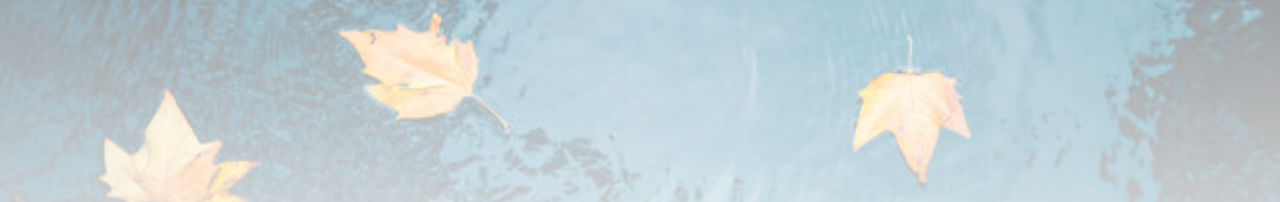
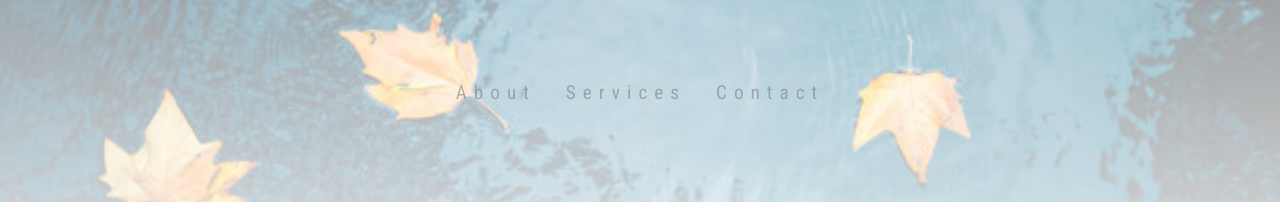
Before and after one commit to rsalomon1/rsalomon1.github.io, a React (Create React App) app in the folder robin-portfolio/: page /#/ in a window 1280 px wide. Shown: the part 439-641 px from the top of the page. Built offline with nearby package versions, Linux system fonts and the light colour scheme.

Commit message:
Added menu item text to landing page

```diff
--- a/robin-portfolio/src/components/LandingPage.jsx
+++ b/robin-portfolio/src/components/LandingPage.jsx
@@ -9,7 +9,12 @@ function LandingPage() {
     <div>
     <div className='page-container'>
     <p className="robin-salomon-name" >Robin Salomon</p>
+    <div className='landing-page-menu-container'>
 
+    <p className='menu-item'>About</p>
+    <p className='menu-item'>Services</p>
+    <p className='menu-item'>Contact</p>
+    </div>
     </div>
     </div>
   )
--- a/robin-portfolio/src/css/stylesheet.css
+++ b/robin-portfolio/src/css/stylesheet.css
@@ -1,47 +1,70 @@
-@import url('https://fonts.googleapis.com/css2?family=Roboto+Condensed&display=swap');
+@import url("https://fonts.googleapis.com/css2?family=Roboto+Condensed&display=swap");
 
-.page-container{
-    background: linear-gradient(0deg, rgba(255, 255, 255, 0.9), rgba(255, 255, 255, 0.22)), url('../images/background_image.jpg');
+.page-container {
+  background: linear-gradient(
+      0deg,
+      rgba(255, 255, 255, 0.9),
+      rgba(255, 255, 255, 0.22)
+    ),
+    url("../images/background_image.jpg");
   background-size: cover;
   position: absolute;
   top: 0px;
   right: 0px;
   bottom: 0px;
   left: 0px;
-
-
-
 }
-h1, h2, h3, h4, h5, h6, p {
+.robin-salomon-name {
   color: gray;
   display: inline-flex;
   fill: #000;
-  font-family: 'Roboto Condensed', sans-serif;
+  font-family: "Roboto Condensed", sans-serif;
   height: 48px;
   line-height: 30px;
   outline: 0;
   margin-bottom: 1cm;
   text-decoration: none;
   letter-spacing: 15px;
-  opacity: .6;
-  font-size: 5vw;;
+  opacity: 0.6;
+  font-size: 5vw;
 }
 
-  @media screen and (max-width: 601px) {
-    .robin-salomon-name{
-      opacity: 1.5;
-      font-size: 7vw;
-      letter-spacing: 12px;;
-    }
-  }
-.headshot{
+.headshot {
   max-width: 100%;
   height: auto;
   width: 400px;
 }
-.robin-salomon-name{
-    display:flex;
+.robin-salomon-name {
+  display: flex;
   flex-direction: row;
   justify-content: center;
   margin-top: 50vh;
 }
+.landing-page-menu-container {
+  display: flex;
+  flex-direction: row;
+  justify-content: center;
+}
+.menu-item {
+  color: gray;
+  display: inline-flex;
+  fill: #000;
+  font-family: "Roboto Condensed", sans-serif;
+  height: 48px;
+  outline: 0;
+  text-decoration: none;
+  letter-spacing: 7px;
+  opacity: 0.6;
+  font-size: 1.5vw;
+  padding: 15px;
+}
+@media screen and (max-width: 601px) {
+  .robin-salomon-name {
+    opacity: 1.5;
+    font-size: 7vw;
+    letter-spacing: 12px;
+  }
+  .menu-item{
+    font-size: 3.5vw;
+  }
+}
```
Lines whose indentation alone changed are shown as unchanged.
